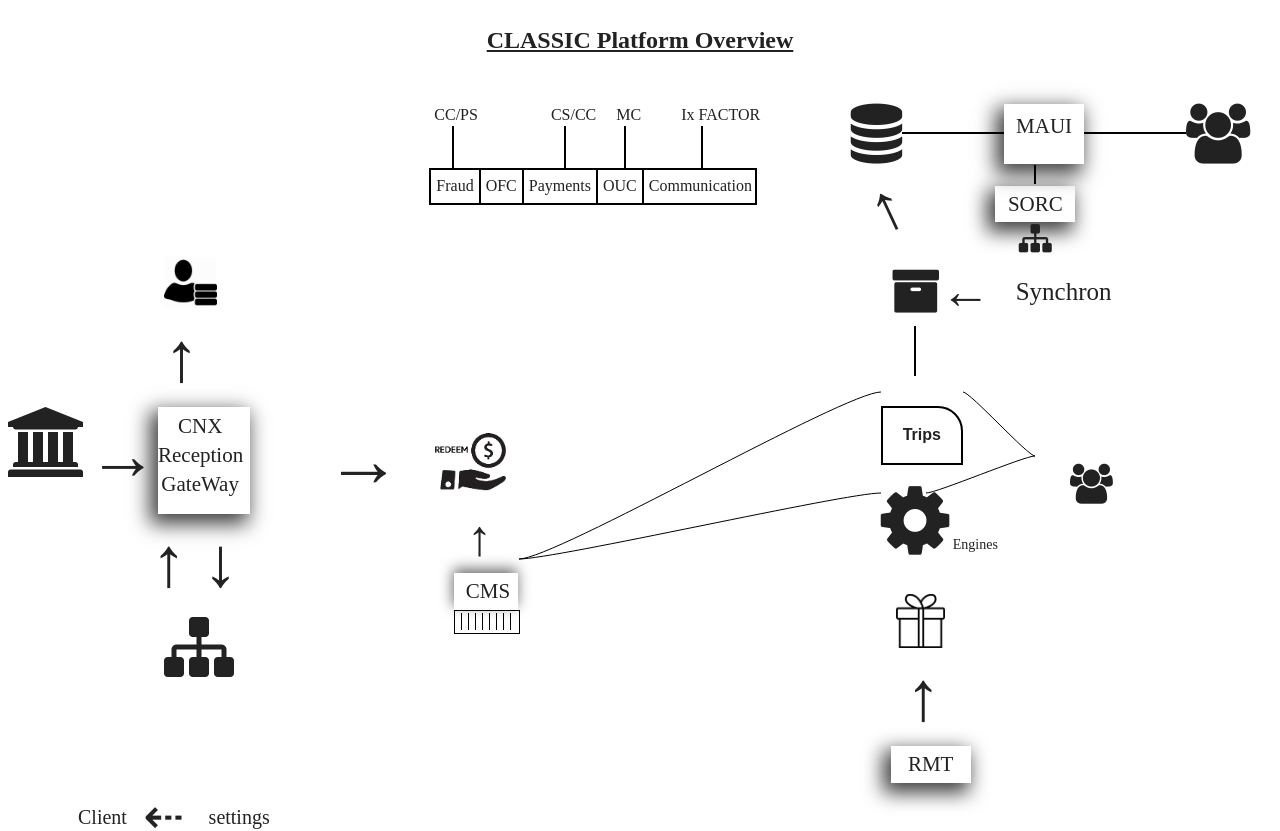
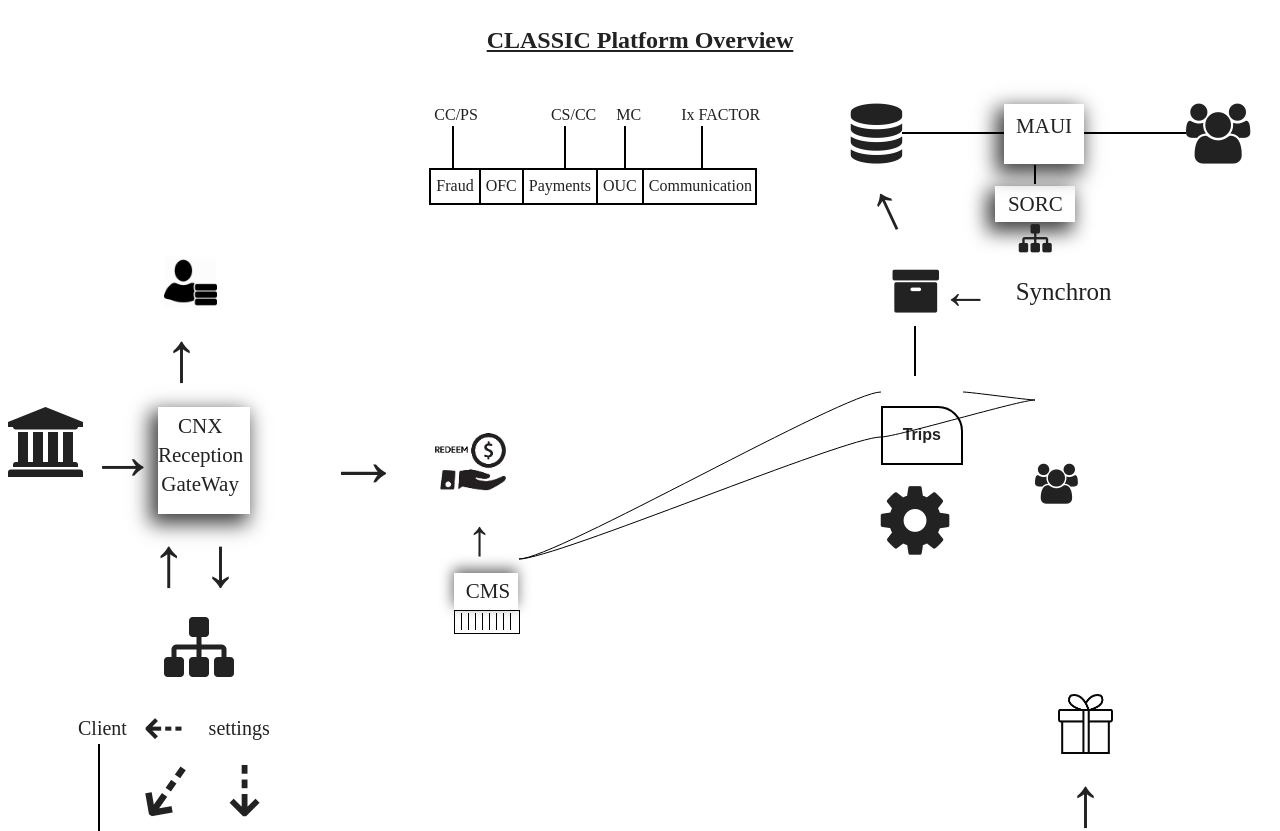
Before and after one commit to tavisca-bnaveen/ClassicPlatform, an Angular app: page / in a window 1280 px wide. Shown: the top 831 px of the page. Built offline with nearby package versions, Linux system fonts and the light colour scheme.

Commit message:
changed hotels

```diff
--- a/src/app/app.component.html
+++ b/src/app/app.component.html
@@ -15,4 +15,5 @@
 <div class="flex-container">
   <app-client-hiearchy class="flex-item"></app-client-hiearchy>
   <div class="flex-item empty"></div>
+  <app-rules ></app-rules>
 </div>
--- a/src/app/rules/rules.component.html
+++ b/src/app/rules/rules.component.html
@@ -1,7 +1,7 @@
-<div class="rules-margin">
+  <div class="rules-margin">
 <div>
     <span class="tooltip img-style">
-      <img src="assets/rules.png" height="10%" width="13%" />
+      <img src="assets/rules.png" height="25%" width="25%" />
       <span class="tooltiptext">Rules and Rewards engine</span>
     </span>
 </div>
--- a/src/app/trips-and-supps/trips-and-supps.component.css
+++ b/src/app/trips-and-supps/trips-and-supps.component.css
@@ -87,9 +87,6 @@
     text-transform: uppercase;
     padding: 10px;
 }
-.gear-text{
-    font-size: 14px;
-}
 .engines .tool-text.position{
     margin-top: 75px;
     margin-left: -80px;
--- a/src/app/trips-and-supps/trips-and-supps.component.html
+++ b/src/app/trips-and-supps/trips-and-supps.component.html
@@ -5,7 +5,6 @@
   </span>
   <span class="tripdb-size">&#8592; &nbsp;</span>
   <span class="synchron">Synchron</span>
-
 </div>
 <div class="vertical-line"></div>
 <div class="display-flex">
@@ -15,8 +14,9 @@
     </div>
     <div class="engines tool-tip" id="js-engines">
       <i class="fa fa-cog engine-size" aria-hidden="true"></i>
-      <span class="tool-text position"> hotels , car , flights , activities </span>
-      <span class="gear-text"> Engines </span>
+      <span class="tool-text position"> Engines <p>(
+          Hotels , Car , Flights , Activities)</p>
+      </span>
     </div>
   </div>
   <div class="suppliers" id="js-supps">
@@ -26,4 +26,3 @@
     </div>
   </div>
 </div>
-<app-rules ></app-rules>
```
Also changed, not shown: src/app/rules/rules.component.css (+10 -13 lines). Lines whose indentation alone changed are shown as unchanged.
